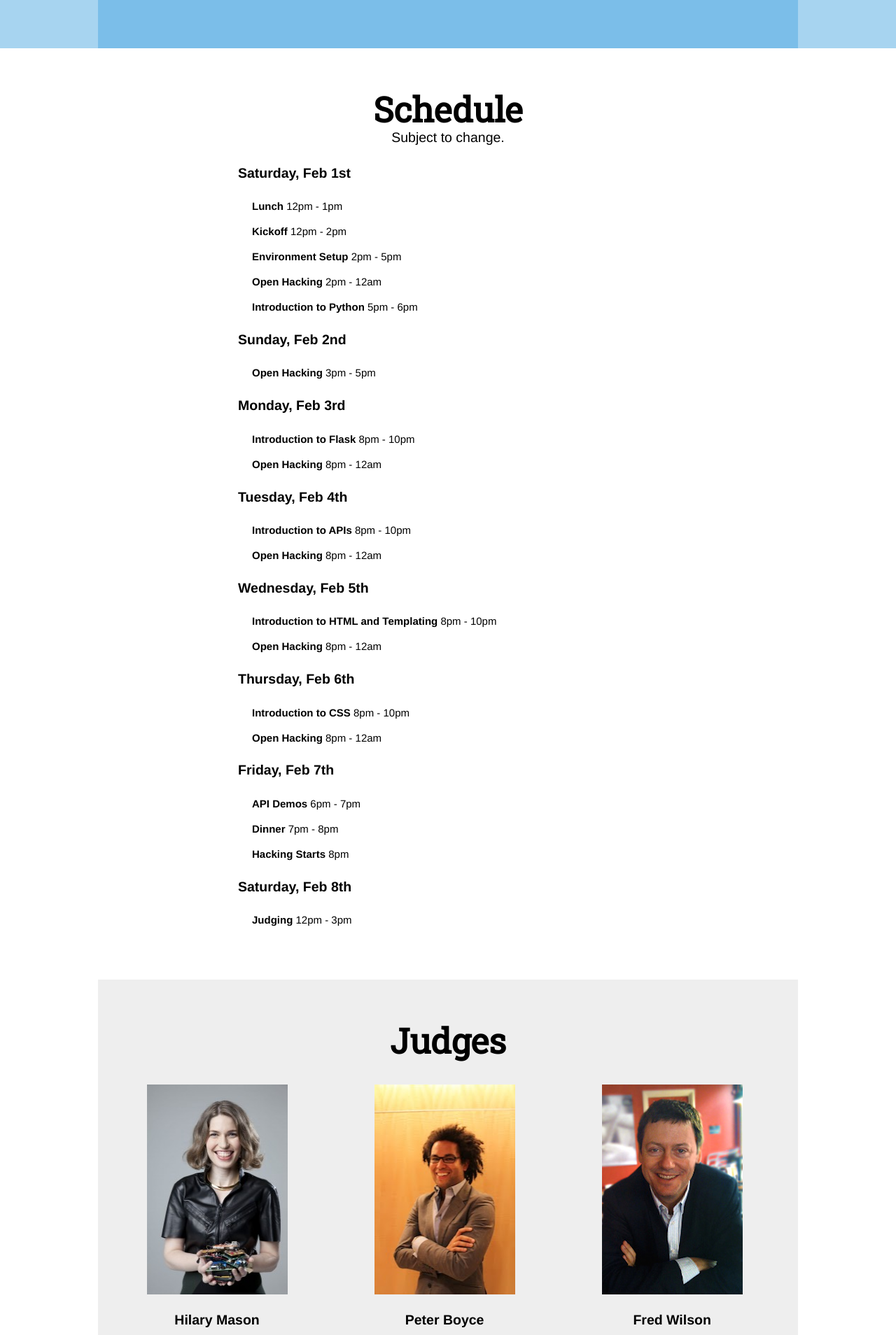
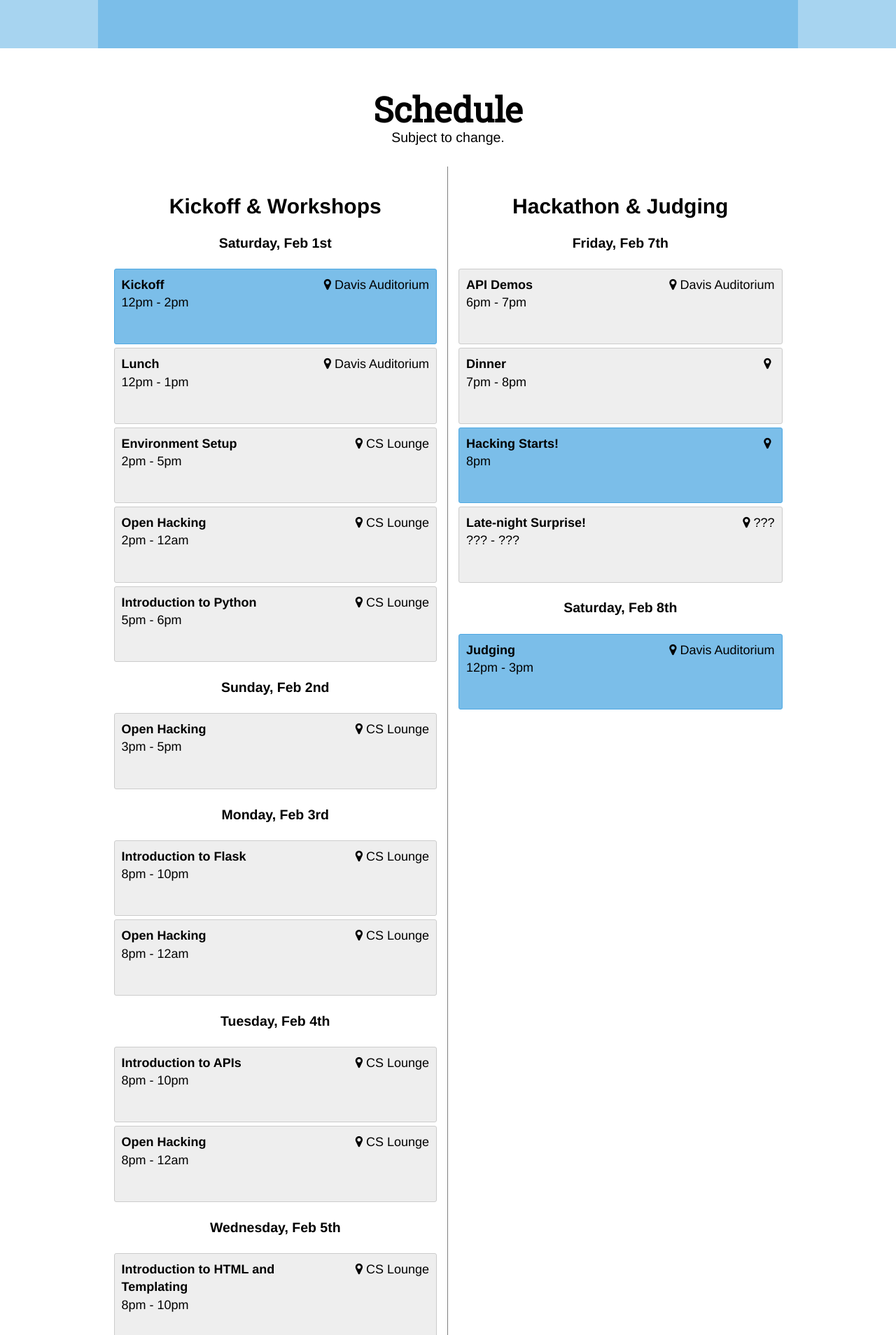
Before and after one commit to adicu/adicu.github.com-dep, a Jekyll site: the page built from devfest/index.html, in a window 1280 px wide. Shown: the part 751-2659 px from the top of the page at 70% size. Built offline with Jekyll 4.4.1, drawn with Linux system fonts in a browser that asks for light colours; nearby versions of some CDN libraries; some of the changed text lies outside the part shown.

Commit message:
imporve schedule

```diff
--- a/css/style.css
+++ b/css/style.css
@@ -130,12 +130,46 @@ input {
   font-size: 1.5em;
 }
 .dev-event {
-  margin-left: 20px;
+  background-color: #eee;
+  padding: 10px;
+  border-radius: 3px;
+  margin: 5px 0;
+  border: 1px solid #ccc;
+  text-align: left;
+}
+.dev-event.blue {
+  background-color: #7bbee9;
+  border: 1px solid #4fa8e2;
+}
+.dev-event .left-wrapper {
+  max-width: 60%;
+  display: inline-block;
+}
+.dev-event .left-wrapper .timespan {
+  margin-top: 0;
+}
+.dev-event .left-wrapper .title {
+  line-height: 1.4em;
+  font-size: 1.2em;
+  margin-right: 5px;
+}
+.dev-event span {
+  float: right;
+  font-size: 1.2em;
+  line-height: 1.4em;
+  display: inline-block;
+  max-width: 40%;
+  text-align: right;
+}
+.dev-event span i {
+  margin-right: 5px;
 }
 .schedule {
-  margin: 0 auto;
-  width: 98%;
-  max-width: 600px;
+  width: 50%;
+  padding: 1em !important;
+}
+.schedule:first-child {
+  border-right: 1px solid #808080;
 }
 .row:after {
   clear: both;
@@ -246,14 +280,16 @@ input {
   .row .responsive-block.judge {
     width: 33% !important;
   }
-  .row .responsive-block.about {
+  .row .responsive-block.about,
+  .row .responsive-block .schedule {
     width: 50% !important;
   }
 }
 /* Phones */
 @media only screen and (max-width: 480px) {
   .row .responsive-block.about,
-  .row .responsive-block.judge {
+  .row .responsive-block.judge,
+  .row .responsive-block.schedule {
     width: 100% !important;
   }
 }
--- a/devfest/devfest.js
+++ b/devfest/devfest.js
@@ -1,8 +1,9 @@
 $(function(){
     // Parse the Schedule
     $.getJSON("schedule.json").done(function(data) {
-        $schedule = $(".schedule");
-        data.days.forEach(function(day) {
+        $.each(data, function(column, days){
+            $column = $("."+column)
+            days.forEach(function(day) {
                 $wrapper = $("<div>", {
                     "class": day.id + "-wrapper"
                 }).append(
@@ -13,16 +14,38 @@ $(function(){
                 day.events.forEach(function(e){
                     $wrapper.append(
                         $("<div>", {
-                        "class": "dev-event"
+                            "class": "dev-event " + e["class"]
                         }).append(
+                            $("<div>", {
+                                "class": "left-wrapper"
+                            }).append(
+                                $("<strong>", {
+                                    "class": "title",
+                                    text: e.name
+                                }),
                                 $("<p>", {
-                            html: "<strong>" + e.name + "</strong> " + e.timespan
+                                    "class": "timespan",
+                                    text: e.timespan
+                                })
+                            ),
+                            $("<span>", {
+                                html:e["location"]
+                            }).prepend(
+                                $("<i>", {
+                                    "class": "fa fa-map-marker"
+                                })
+                            ),
+                            $("<p>", {
+                                "class": "desc",
+                                html: e["description"]
                             })
                         )
                     );
                 });
-            $schedule.append($wrapper);
+                $column.append($wrapper);
             });
+
+        })
     });
 
     // Parse the FAQ
--- a/devfest/index.html
+++ b/devfest/index.html
@@ -33,7 +33,14 @@ description: The Application Development Initiative seeks to nurture student cre
         <div class="content">
           <h1 class="section-title">Schedule</h1>
           <p class="notice">Subject to change.</p>
-          <div class="schedule"></div>
+          <div class="row">
+            <div class="responsive-block schedule workshops">
+              <h2 class="section-title">Kickoff &amp; Workshops</h2>
+            </div>
+            <div class="responsive-block schedule hackathon">
+              <h2 class="section-title">Hackathon &amp; Judging</h2>
+            </div>
+          </div>
         </div>
       </div>
     </section>
--- a/devfest/schedule.json
+++ b/devfest/schedule.json
@@ -1,37 +1,38 @@
 {
-	"days": [
+	"workshops": [
 		{
 			"id": 1,
 			"name": "Saturday, Feb 1st",
 			"events": [
 				{
+					"name": "Kickoff",
+					"timespan": "12pm - 2pm",
+					"location": "Davis Auditorium",
+					"description": "",
+					"class": "blue"
+				},
+				{
 					"name": "Lunch",
 					"timespan": "12pm - 1pm",
-					"location": "",
-					"description": ""
-				},
-				{
-					"name": "Kickoff",
-					"timespan": "12pm - 2pm",
-					"location": "",
+					"location": "Davis Auditorium",
 					"description": ""
 				},
 				{
 					"name": "Environment Setup",
 					"timespan": "2pm - 5pm",
-					"location": "",
+					"location": "CS Lounge",
 					"description": ""
 				},
 				{
 					"name": "Open Hacking",
 					"timespan": "2pm - 12am",
-					"location": "",
+					"location": "CS Lounge",
 					"description": ""
 				},
 				{
 					"name": "Introduction to Python",
 					"timespan": "5pm - 6pm",
-					"location": "",
+					"location": "CS Lounge",
 					"description": ""
 				}
 			]
@@ -43,7 +44,7 @@
 				{
 					"name": "Open Hacking",
 					"timespan": "3pm - 5pm",
-					"location": "",
+					"location": "CS Lounge",
 					"description": ""
 				}
 			]
@@ -55,13 +56,13 @@
 				{
 					"name": "Introduction to Flask",
 					"timespan": "8pm - 10pm",
-					"location": "",
+					"location": "CS Lounge",
 					"description": ""
 				},
 				{
 					"name": "Open Hacking",
 					"timespan": "8pm - 12am",
-					"location": "",
+					"location": "CS Lounge",
 					"description": ""
 				}
 			]
@@ -73,13 +74,13 @@
 				{
 					"name": "Introduction to APIs",
 					"timespan": "8pm - 10pm",
-					"location": "",
+					"location": "CS Lounge",
 					"description": ""
 				},
 				{
 					"name": "Open Hacking",
 					"timespan": "8pm - 12am",
-					"location": "",
+					"location": "CS Lounge",
 					"description": ""
 				}
 			]
@@ -91,13 +92,13 @@
 				{
 					"name": "Introduction to HTML and Templating",
 					"timespan": "8pm - 10pm",
-					"location": "",
+					"location": "CS Lounge",
 					"description": ""
 				},
 				{
 					"name": "Open Hacking",
 					"timespan": "8pm - 12am",
-					"location": "",
+					"location": "CS Lounge",
 					"description": ""
 				}
 			]
@@ -109,17 +110,19 @@
 				{
 					"name": "Introduction to CSS",
 					"timespan": "8pm - 10pm",
-					"location": "",
+					"location": "CS Lounge",
 					"description": ""
 				},
 				{
 					"name": "Open Hacking",
 					"timespan": "8pm - 12am",
-					"location": "",
+					"location": "CS Lounge",
 					"description": ""
 				}
 			]
-		},
+		}
+	],
+	"hackathon": [
 		{
 			"id": 7,
 			"name": "Friday, Feb 7th",
@@ -127,7 +130,7 @@
 				{
 					"name": "API Demos",
 					"timespan": "6pm - 7pm",
-					"location": "",
+					"location": "Davis Auditorium",
 					"description": ""
 				},
 				{
@@ -137,9 +140,16 @@
 					"description": ""
 				},
 				{
-					"name": "Hacking Starts",
+					"name": "Hacking Starts!",
 					"timespan": "8pm",
 					"location": "",
+					"description": "",
+					"class": "blue"
+				},
+				{
+					"name": "Late-night Surprise!",
+					"timespan": "??? - ???",
+					"location": "???",
 					"description": ""
 				}
 			]
@@ -151,8 +161,9 @@
 				{
 					"name": "Judging",
 					"timespan": "12pm - 3pm",
-					"location": "",
-					"description": ""
+					"location": "Davis Auditorium",
+					"description": "",
+					"class": "blue"
 				}
 			]
 		}
```
Also changed, not shown: less/devfest.less (+44 -6 lines). Lines whose indentation alone changed are shown as unchanged.
